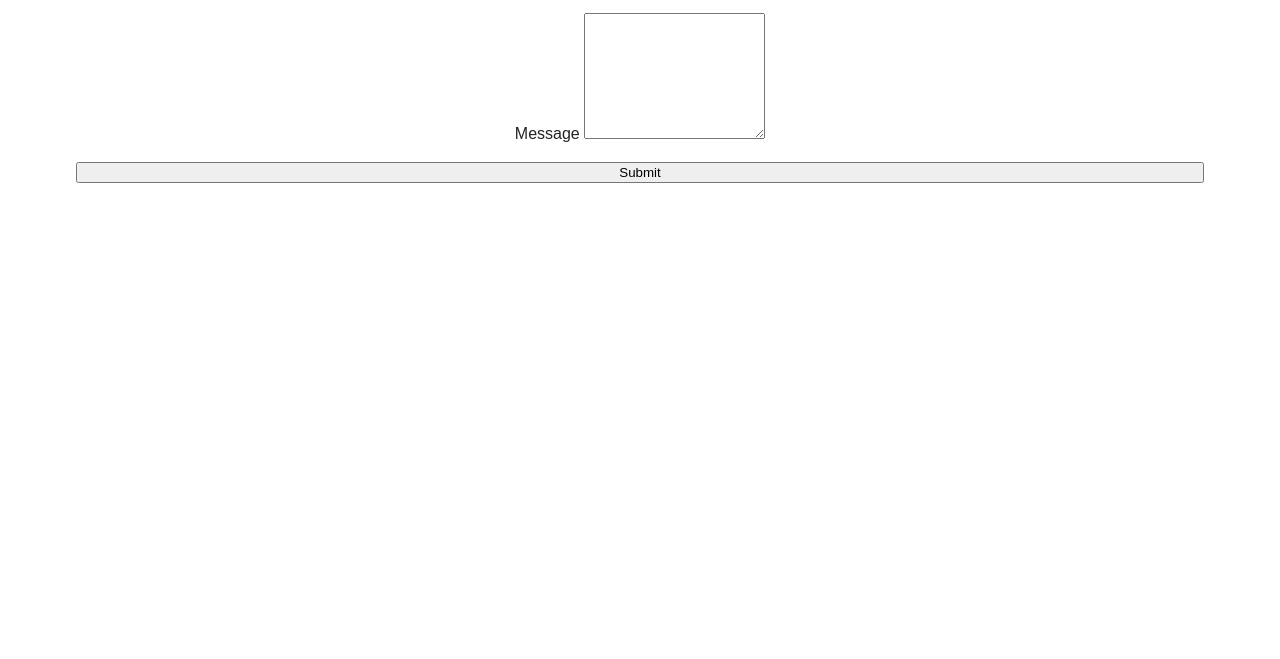
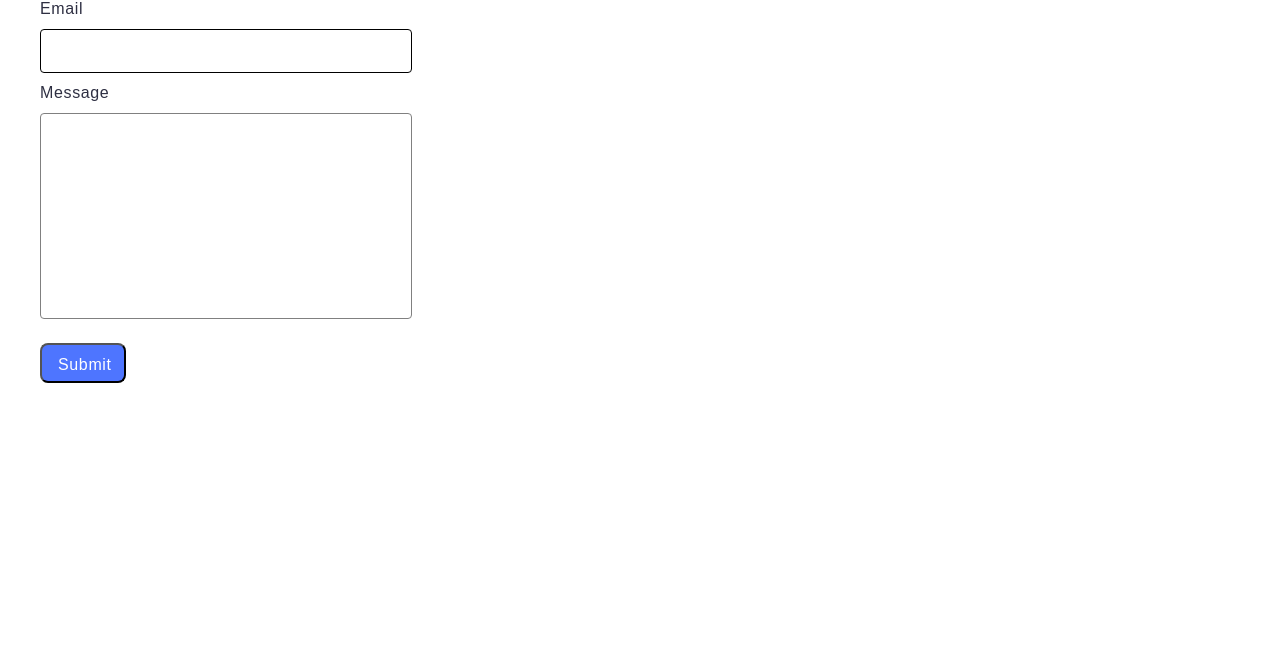
Before and after one commit to alina-rybalchenko/goit-js-hw-09, a website built with Vite: page src/2-form.html in a window 1280 px wide. Shown: the part 141-800 px from the top of the page. Built offline with nearby package versions, Linux system fonts and the light colour scheme.

Commit message:
initial files

```diff
--- a/src/css/base.css
+++ b/src/css/base.css
@@ -70,88 +70,77 @@ main:has(.back-link) {
 }
 
 .feedback-form {
+  font-family: 'Montserrat', sans-serif;
+  margin-top: 24px;
   display: flex;
   flex-direction: column;
-  gap: 16px;
-  font-family: 'Montserrat', sans-serif;
-  width: 100%;
-  max-width: 1128px;
-  margin: 0 auto;
 }
 
-.input-label {
-  display: flex;
-  flex-direction: column;
+.feedback-form label {
+  display: block;
+  width: 100%;
+  max-width: 360px;
+  margin-bottom: 8px;
   font-weight: 400;
   font-size: 16px;
   line-height: 1.5;
   letter-spacing: 0.04em;
   color: #2e2f42;
+  text-align: left;
 }
 
-.form-input {
+.feedback-form input,
+.feedback-form textarea {
+  display: block;
   width: 100%;
   max-width: 360px;
-  padding: 8px;
-  font-family: inherit;
-  font-size: 16px;
+  margin-top: 8px;
+  padding-left: 8px;
+  font: inherit;
   border: 1px solid #808080;
-  border-radius: 0;
-  outline: none;
+  border-radius: 4px;
+  outline: 0;
   transition: border-color 0.15s ease-in-out;
 }
 
-.form-input:focus,
-.form-input:hover {
-  border-color: #000;
+.feedback-form input:focus,
+.feedback-form textarea:focus,
+.feedback-form input:hover,
+.feedback-form textarea:hover {
+  border: 1px solid #000;
 }
 
-.email {
+.feedback-form input:active,
+.feedback-form textarea:active {
+  border: 1px solid #808080;
+}
+
+.feedback-form input[type='email'] {
   height: 40px;
 }
 
-.message {
+.feedback-form textarea {
   height: 200px;
   resize: none;
 }
 
-.button-submit {
-  width: 86px;
-  height: 40px;
-  background-color: #4e75ff;
-  color: #fff;
+.feedback-form button {
+  margin-top: 16px;
   font-weight: 500;
   font-size: 16px;
   line-height: 1.5;
   letter-spacing: 0.04em;
-  border: none;
-  border-radius: 0;
+  color: #fff;
+  border-radius: 8px;
+  padding: 8px 16px;
+  width: 86px;
+  height: 40px;
+  background-color: #4e75ff;
+  transition: background-color 0.2s ease-in-out;
   cursor: pointer;
-  transition: background-color 0.2s ease-in-out;
-  align-self: flex-start;
 }
 
-.button-submit:hover,
-.button-submit:focus {
+.feedback-form button:hover,
+.feedback-form button:focus {
   background-color: #6c8cff;
 }
-
-/* Адаптивність під твої медіа-правила */
-@media (max-width: 375px) {
-  .form-input {
-    max-width: 100%;
-  }
-  .button-submit {
-    width: 100%;
-  }
-}
-@media (min-width: 768px) {
-  .feedback-form {
-    gap: 16px;
-  }
-}
-@media (min-width: 1200px) {
-  .feedback-form {
-    max-width: 1128px;
-  }
-}
```
